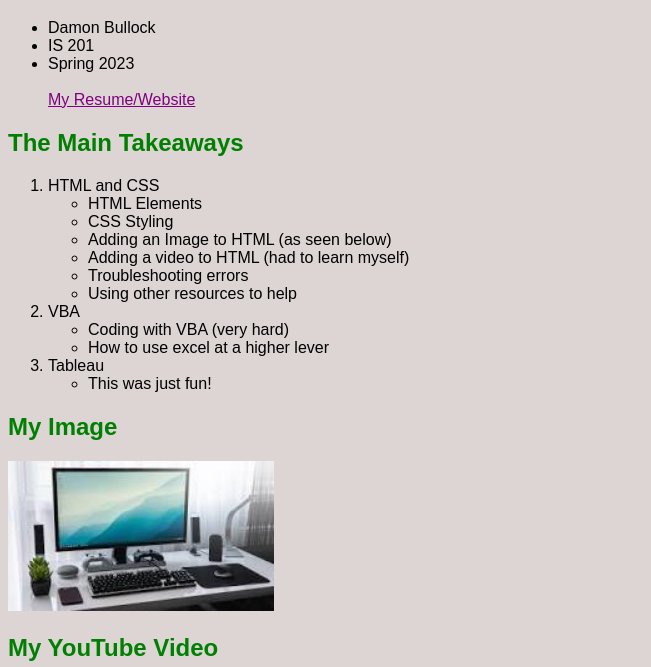
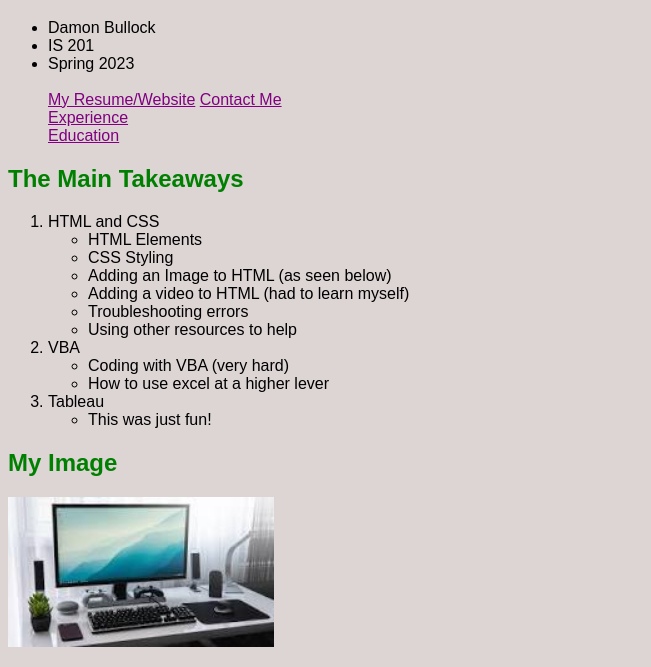
Before and after one commit to damonbullock47/IS201, a plain HTML site: page scratch.html in a window 1280 px wide. Shown: the part 61-728 px from the top of the page, without its empty margins (0-651 px from the left). Drawn offline with Linux system fonts and the light colour scheme.

Commit message:
Update scratch.html

```diff
--- a/scratch.html
+++ b/scratch.html
@@ -15,6 +15,10 @@
       <li>IS 201</li>
       <li>Spring 2023</li><br>
       <a href="index.html">My Resume/Website</a>
+      <a href="contact.html">Contact Me</a><br>
+      <a href="post.html">Experience</a><br>
+      <a href="about.html">Education</a>
+
     </ul>
   </nav>
 
```
